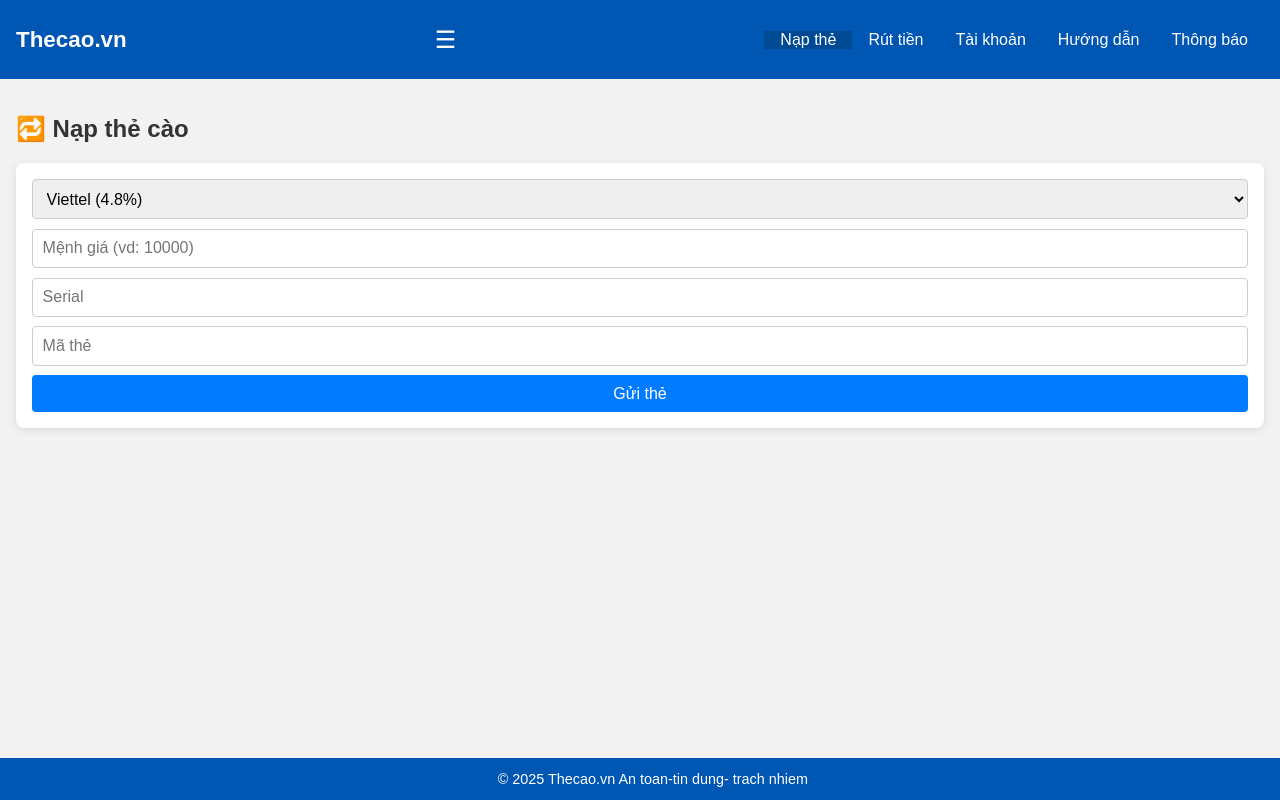
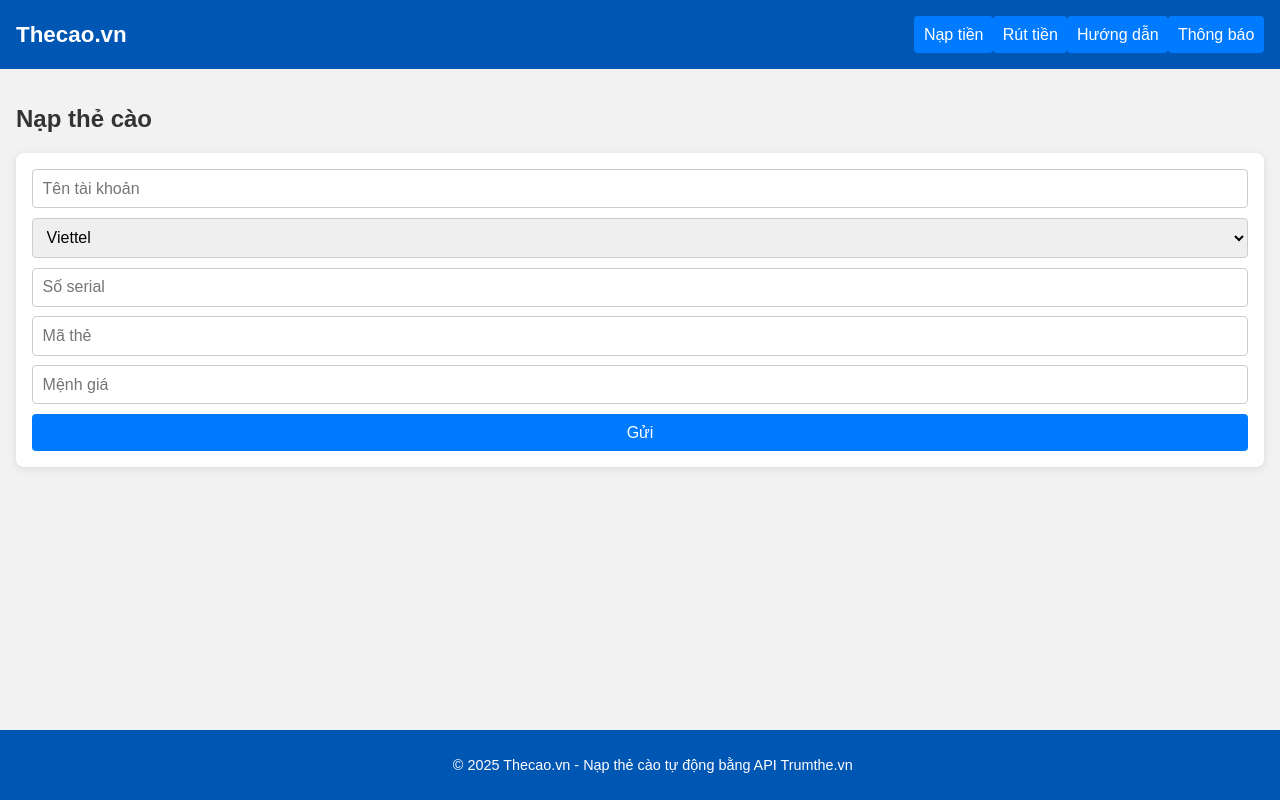
Before and after one commit to ImgoodGuys/Test, a plain HTML site: page index.html in a window 1280 px wide. Drawn offline with Linux system fonts and the light colour scheme.

Commit message:
index.html

```diff
--- a/index.html
+++ b/index.html
@@ -1,61 +1,81 @@
-<!-- index.html - Trang nạp thẻ với chuyển tab hoạt động đầy đủ --><!DOCTYPE html><html lang="vi">
+<!DOCTYPE html>
+<html lang="vi">
 <head>
-  <meta charset="UTF-8">
-  <meta name="viewport" content="width=device-width, initial-scale=1.0">
-  <title>Nạp thẻ - Thecao.vn</title>
+  <meta charset="UTF-8" />
+  <meta name="viewport" content="width=device-width, initial-scale=1.0"/>
+  <title>Thecao.vn</title>
   <link rel="stylesheet" href="style.css">
-  <script defer>
-    document.addEventListener("DOMContentLoaded", () => {
-      const toggle = document.getElementById("menu-toggle");
-      const nav = document.getElementById("main-nav");
-      if (toggle && nav) {
-        toggle.addEventListener("click", () => {
-          nav.classList.toggle("hidden");
-        });
-      }// Thêm xử lý chuyển trang bằng JavaScript cho tất cả menu
-  document.querySelectorAll("#main-nav a").forEach(link => {
-    link.addEventListener("click", e => {
-      e.preventDefault();
-      const href = link.getAttribute("href");
-      if (href) window.location.assign(href);
-    });
-  });
-});
-
-  </script>
 </head>
 <body>
   <header>
     <h1>Thecao.vn</h1>
-    <button id="menu-toggle">☰</button>
-    <nav id="main-nav" class="hidden">
-      <a href="index.html" class="active">Nạp thẻ</a>
-      <a href="ruttien.html">Rút tiền</a>
-      <a href="taikhoan.html">Tài khoản</a>
-      <a href="huongdan.html">Hướng dẫn</a>
-      <a href="thongbao.html">Thông báo</a>
+    <nav>
+      <button onclick="switchTab('napthe')">Nạp tiền</button>
+      <button onclick="switchTab('ruttien')">Rút tiền</button>
+      <button onclick="switchTab('huongdan')">Hướng dẫn</button>
+      <button onclick="switchTab('thongbao')">Thông báo</button>
     </nav>
-  </header>  <main>
-    <h2>🔁 Nạp thẻ cào</h2>
-    <form id="formNap">
-      <select id="telco">
-        <option value="VIETTEL">Viettel (4.8%)</option>
-        <option value="MOBIFONE">Mobifone (7.8%)</option>
-        <option value="VINAPHONE">Vinaphone (7.8%)</option>
-        <option value="ZING">Zing (9%)</option>
-        <option value="GARENA">Garena</option>
-        <option value="VCOIN">Vcoin</option>
-        <option value="GATE">Gate</option>
-        <option value="APPOTA">Appota</option>
-      </select>
-      <input type="number" id="amount" placeholder="Mệnh giá (vd: 10000)" required />
-      <input type="text" id="serial" placeholder="Serial" required />
-      <input type="text" id="code" placeholder="Mã thẻ" required />
-      <button type="submit">Gửi thẻ</button>
-    </form>
-    <p id="result"></p>
-  </main>  <footer>
-    © 2025 Thecao.vn
-    An toan-tin dung- trach nhiem
-  </footer>  <script src="script.js"></script></body>
+  </header>
+
+  <main>
+    <!-- Tab: Nạp tiền -->
+    <section id="napthe" class="tab">
+      <h2>Nạp thẻ cào</h2>
+      <form id="naptheForm">
+        <input type="text" name="username" placeholder="Tên tài khoản" required>
+        <select name="telco">
+          <option value="VIETTEL">Viettel</option>
+          <option value="MOBIFONE">Mobifone</option>
+          <option value="VINAPHONE">Vinaphone</option>
+          <option value="ZING">Zing</option>
+          <option value="GARENA">Garena</option>
+          <option value="VIETNAMMOBILE">Vietnamobile</option>
+        </select>
+        <input type="text" name="serial" placeholder="Số serial" required>
+        <input type="text" name="code" placeholder="Mã thẻ" required>
+        <input type="number" name="amount" placeholder="Mệnh giá" required>
+        <button type="submit">Gửi</button>
+      </form>
+      <div id="ketqua"></div>
+    </section>
+
+    <!-- Tab: Rút tiền -->
+    <section id="ruttien" class="tab" style="display:none">
+      <h2>Rút tiền</h2>
+      <form>
+        <input type="text" placeholder="Tên tài khoản">
+        <input type="text" placeholder="Số tài khoản ngân hàng hoặc ví">
+        <input type="number" placeholder="Số tiền muốn rút">
+        <button>Gửi yêu cầu</button>
+      </form>
+    </section>
+
+    <!-- Tab: Hướng dẫn -->
+    <section id="huongdan" class="tab" style="display:none">
+      <h2>Hướng dẫn</h2>
+      <ol>
+        <li>Đăng ký tài khoản, sau đó đăng nhập.</li>
+        <li>Chọn nhà mạng, nhập mã và serial thẻ, chọn mệnh giá.</li>
+        <li>Gửi yêu cầu và chờ xác nhận từ hệ thống.</li>
+        <li>Tiền sẽ được cộng vào số dư nếu thẻ hợp lệ.</li>
+      </ol>
+    </section>
+
+    <!-- Tab: Thông báo -->
+    <section id="thongbao" class="tab" style="display:none">
+      <h2>Thông báo</h2>
+      <ul>
+        <li>🔒 Bảo mật tài khoản là trách nhiệm của bạn.</li>
+        <li>⚙️ Hệ thống đang hỗ trợ nạp các nhà mạng phổ biến.</li>
+        <li>📢 Mọi thông tin liên hệ qua email: support@thecao.vn</li>
+      </ul>
+    </section>
+  </main>
+
+  <footer>
+    <p>&copy; 2025 Thecao.vn - Nạp thẻ cào tự động bằng API Trumthe.vn</p>
+  </footer>
+
+  <script src="script.js"></script>
+</body>
 </html>
```
